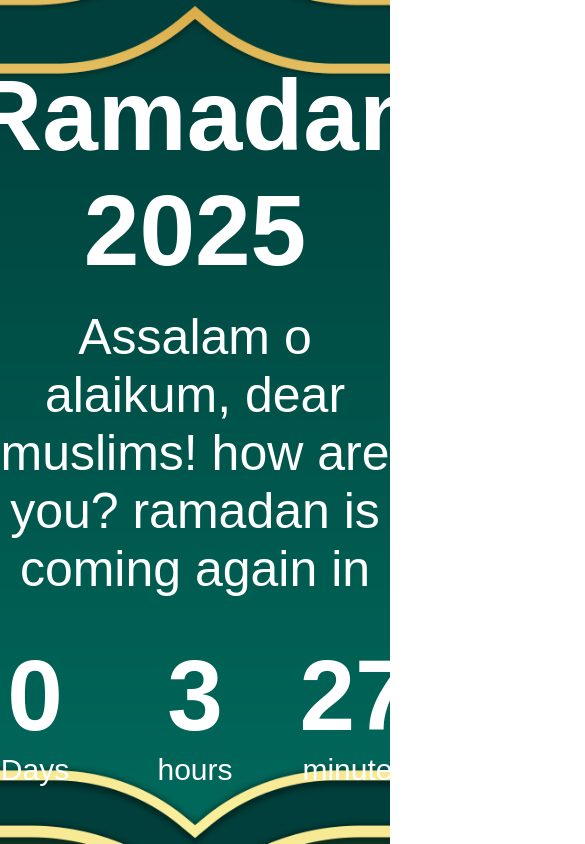
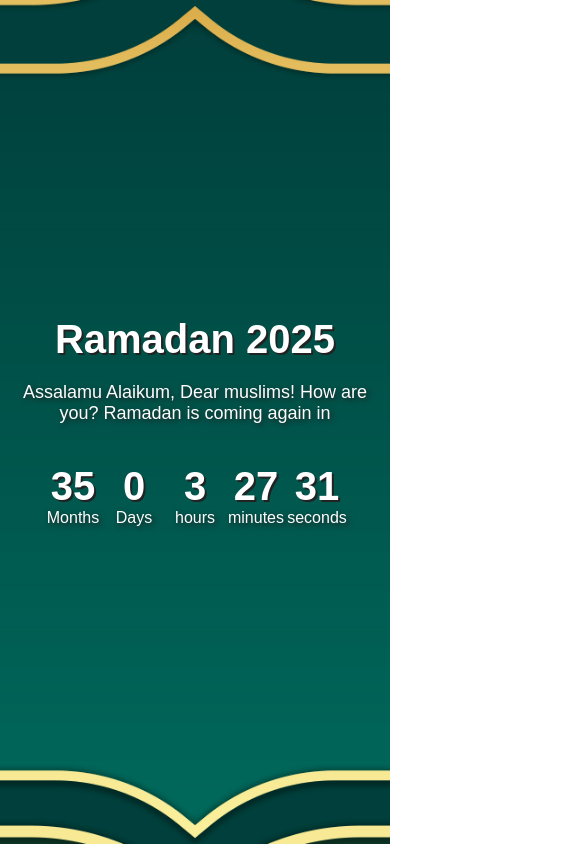
Before and after one commit to mdmarufsarker/ramadan-calendar, a Vue app: page / in a window 390 px wide. Shown: the whole page, 585 px wide, since content can reach past the window. Built offline with nearby package versions, Linux system fonts and the light colour scheme; a web font is replaced by a local one.

Commit message:
Add media queries

```diff
--- a/src/pages/ComingSoon/ComingSoon.vue
+++ b/src/pages/ComingSoon/ComingSoon.vue
@@ -29,7 +29,7 @@ setInterval(() => {
 
 <template>
     <div class="coming-soon-page-container">
-        <div class="main-container">
+        <div class="coming-soon-main-container">
             <!-- <div class="coming-soon-nav">
                 <div class="nav-left-part"><p>Ramadan Calendar</p></div>
             </div> -->
@@ -37,7 +37,7 @@ setInterval(() => {
                 <div class="hero-text-container">
                     <h2>Ramadan 2025</h2>
                     <p>
-                        Assalam o alaikum, dear muslims! how are you? ramadan is
+                        Assalamu Alaikum, Dear muslims! How are you? Ramadan is
                         coming again in
                     </p>
                 </div>
@@ -72,6 +72,12 @@ setInterval(() => {
 <style scoped>
 @import url("https://fonts.googleapis.com/css2?family=Darker+Grotesque:wght@300..900&display=swap");
 
+.coming-soon-main-container {
+    min-height: 100vh;
+    width: 60%;
+    margin: auto;
+}
+
 .coming-soon-page-container {
     min-height: 100vh;
     min-width: 100%;
@@ -83,7 +89,7 @@ setInterval(() => {
     padding: 30px 0%;
 }
 
-.coming-soon-hero-section-container{
+.coming-soon-hero-section-container {
     height: 100vh;
     display: flex;
     flex-direction: column;
@@ -95,6 +101,7 @@ setInterval(() => {
     font-size: 100px;
     color: #fff;
     text-align: center;
+    text-shadow: 2px 2px #222;
 }
 
 .coming-soon-hero-section-container .hero-text-container p {
@@ -103,7 +110,7 @@ setInterval(() => {
     text-align: center;
     margin: 20px auto 40px auto;
     width: 90%;
-
+    text-shadow: 2px 2px 5px #222;
 }
 
 .coming-soon-time-container {
@@ -124,9 +131,127 @@ setInterval(() => {
 
 .coming-soon-time h2 {
     font-size: 100px;
+    text-shadow: 2px 2px #222;
 }
 
 .coming-soon-time p {
     font-size: 30px;
+    text-shadow: 2px 2px 5px #222;
+}
+
+/* Media Queries */
+@media (max-width: 1440px) {
+    .coming-soon-hero-section-container .hero-text-container h2 {
+        font-size: 80px;
+    }
+
+    .coming-soon-hero-section-container .hero-text-container p {
+        font-size: 40px;
+    }
+
+    .coming-soon-time h2 {
+        font-size: 80px;
+    }
+
+    .coming-soon-time p {
+        font-size: 26px;
+    }
+
+    .coming-soon-time {
+        width: 90px;
+    }
+}
+
+@media (max-width: 1024px) {
+    .coming-soon-main-container{
+        width: 80%;
+    }
+
+    .coming-soon-hero-section-container .hero-text-container h2 {
+        font-size: 70px;
+    }
+
+    .coming-soon-hero-section-container .hero-text-container p {
+        font-size: 34px;
+    }
+
+    .coming-soon-time h2 {
+        font-size: 70px;
+    }
+
+    .coming-soon-time p {
+        font-size: 22px;
+    }
+}
+
+@media (max-width: 768px) {
+    .coming-soon-hero-section-container .hero-text-container h2 {
+        font-size: 60px;
+    }
+
+    .coming-soon-hero-section-container .hero-text-container p {
+        font-size: 26px;
+        width: 100%;
+    }
+
+    .coming-soon-time h2 {
+        font-size: 60px;
+    }
+
+    .coming-soon-time p {
+        font-size: 20px;
+    }
+
+    .coming-soon-time {
+        width: 70px;
+    }
+}
+
+@media (max-width: 600px) {
+    .coming-soon-hero-section-container .hero-text-container h2 {
+        font-size: 50px;
+    }
+
+    .coming-soon-hero-section-container .hero-text-container p {
+        font-size: 22px;
+    }
+
+    .coming-soon-time h2 {
+        font-size: 50px;
+    }
+
+    .coming-soon-time p {
+        font-size: 18px;
+    }
+
+    .coming-soon-time {
+        width: 45px;
+    }
+}
+
+@media (max-width: 425px) {
+    .coming-soon-main-container{
+        width: 95%;
+    }
+
+    .coming-soon-hero-section-container .hero-text-container h2 {
+        font-size: 40px;
+    }
+
+    .coming-soon-hero-section-container .hero-text-container p {
+        font-size: 18px;
+    }
+
+    .coming-soon-time h2 {
+        font-size: 40px;
+    }
+
+    .coming-soon-time p {
+        font-size: 16px;
+    }
+
+    .coming-soon-time {
+        width: 21px;
+    }
 }
 </style>
```
